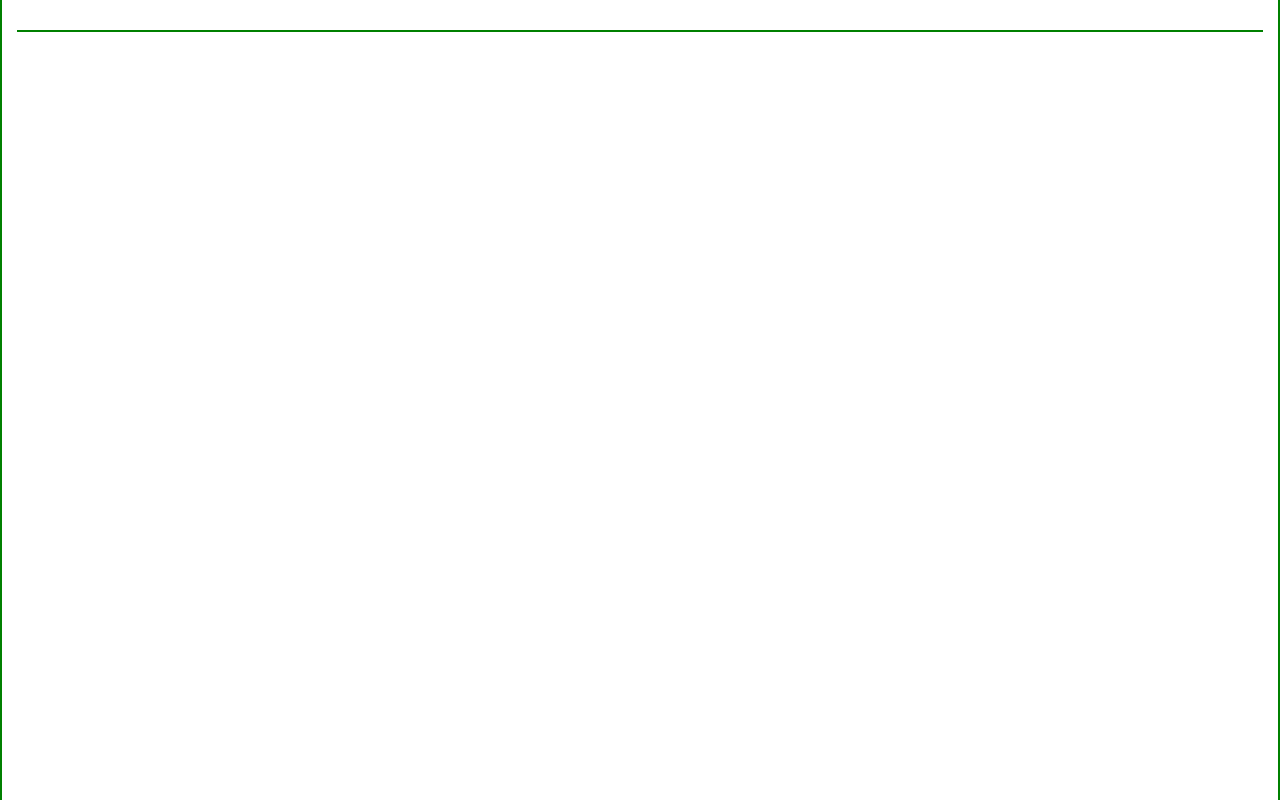
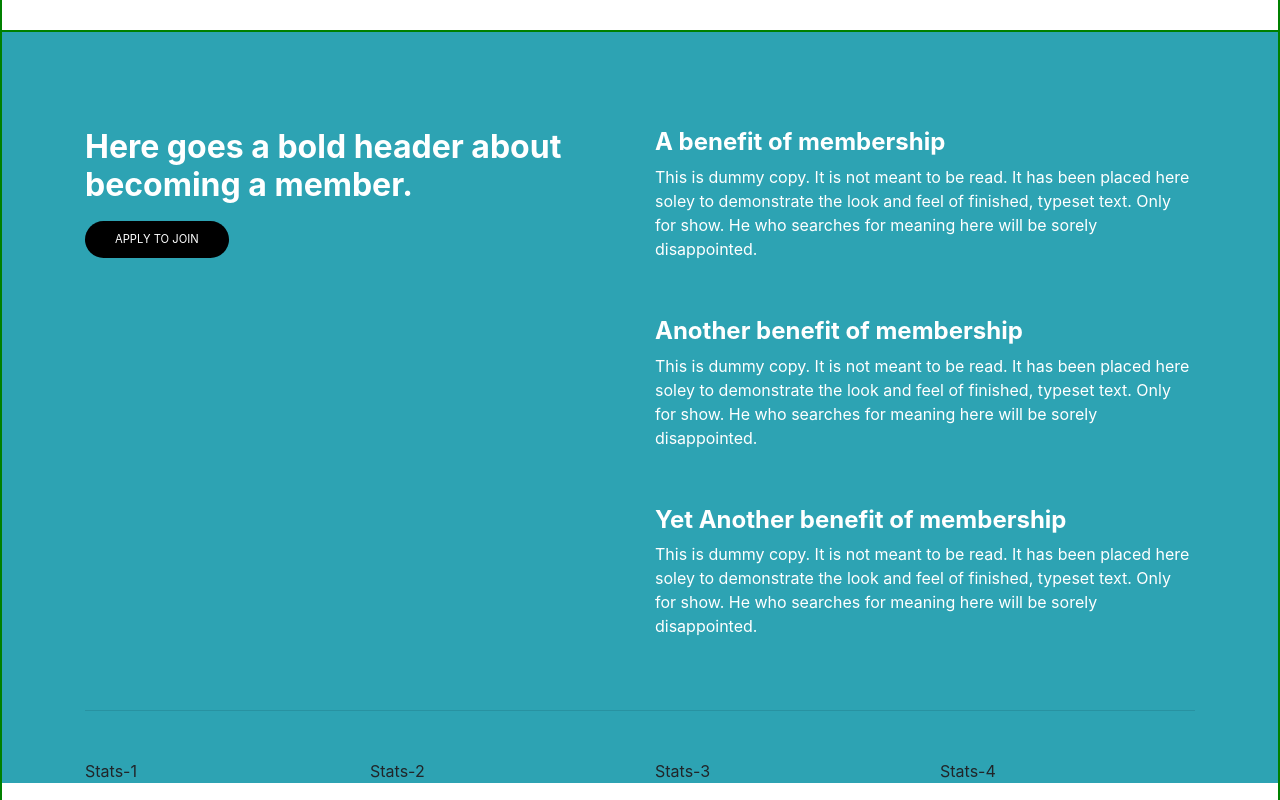
Before and after one commit to tundeiness/Blacks-In-AI, a React (Create React App) app: page / in a window 1280 px wide. Shown: the part 520-1320 px from the top of the page. Built offline with nearby package versions, Linux system fonts and the light colour scheme.

Commit message:
setup mock up for membership drive
setup mock up for statistics row

```diff
--- a/src/App.js
+++ b/src/App.js
@@ -2,15 +2,17 @@ import React from 'react';
 import './App.css';
 import Header from './components/Header';
 import Introduction from './components/Introduction';
+import Membership from './components/membership';
 
 const App = () => (
   <>
     <Header />
-    <div className="container-fluid" id="main">
+    <div className="main-wrapper" id="main">
       {/* <div className="container">
         <p>Hello World !!!</p>
       </div> */}
       <Introduction />
+      <Membership />
     </div>
   </>
 );
--- a/src/components/membership.js
+++ b/src/components/membership.js
@@ -0,0 +1,40 @@
+import React from 'react';
+
+const Membership = () => (
+  <div className="container-fluid member-wrapper">
+    <div className="container">
+      <div className="row">
+        <div className="col-lg-6 member-col-left">
+          <div className="left-matter">
+            <h2>Here goes a bold header about becoming a member.</h2>
+            <a href="#" className="button">Apply to Join</a>
+          </div>
+        </div>
+        <div className="col-lg-6 member-col-right">
+          <div className="listing-one">
+            <h4>A benefit of membership</h4>
+            <p>This is dummy copy. It is not meant to be read. It has been placed here  soley to demonstrate the look and feel of finished, typeset text. Only   for show. He who searches for meaning here will be sorely disappointed.</p>
+          </div>
+          <div className="listing-two">
+            <h4>Another benefit of membership</h4>
+            <p>This is dummy copy. It is not meant to be read. It has been placed here  soley to demonstrate the look and feel of finished, typeset text. Only   for show. He who searches for meaning here will be sorely disappointed.</p>
+          </div>
+          <div className="listing-three">
+            <h4>Yet Another benefit of membership</h4>
+            <p>This is dummy copy. It is not meant to be read. It has been placed here  soley to demonstrate the look and feel of finished, typeset text. Only   for show. He who searches for meaning here will be sorely disappointed.</p>
+          </div>
+        </div>
+      </div>
+      <hr />
+      <div className="row statistics">
+        <div className="col-lg-3 stats-one">Stats-1</div>
+        <div className="col-lg-3 stats-one">Stats-2</div>
+        <div className="col-lg-3 stats-one">Stats-3</div>
+        <div className="col-lg-3 stats-one">Stats-4</div>
+      </div>
+    </div>
+  </div>
+
+);
+
+export default Membership;
--- a/src/index.css
+++ b/src/index.css
@@ -26,22 +26,22 @@ code {
   z-index: 9999;
 }
 
-#header-container{
+#header-container {
   display: inline-block !important;
 }
 
-.sub-container{
+.sub-container {
   margin-top: 1.5rem;
 }
 
-.sub-container > li{
+.sub-container > li {
   list-style-type: none;
   text-transform: uppercase;
   font-size: .8rem;
   font-weight: 900;
 }
 
-.sub-container > li > a:hover{
+.sub-container > li > a:hover {
   text-decoration-line: none;
 }
 
@@ -58,7 +58,7 @@ code {
 
 
 
-.sub-container > li:last-child{
+.sub-container > li:last-child {
   display: block;
   width: 6rem;
   background-color: orange;
@@ -71,7 +71,7 @@ code {
 /* Main component */
 
 
-#main{
+#main {
   border: 2px solid green;
   height: 1500px;
   margin-top: 84px;
@@ -79,37 +79,94 @@ code {
 
 /* Introduction component */
 
-.container-wrapper{
+.container-wrapper {
   background-color: #ffffff;
   border-bottom: 2px solid green;
 }
 
-#container-intro{
+#container-intro {
   border: 2px solid #000;
   margin-top: 2.5rem;
   margin-bottom: 3.5rem;
 }
 
-.intro-statements{
+.intro-statements {
   margin-top: 2rem;
   margin-bottom: 2rem;
   /* padding-left: 1rem; */
 }
 
-.intro-statements > h1{
+.intro-statements > h1 {
   font-weight: bold;
   margin-top: 2.5rem;
   margin-left: 1.2rem;
 }
 
-.intro-statements > p{
+.intro-statements > p {
   color: grey;
   font-size: 1.2rem;
   margin-left: 1.2rem;
   margin-top: 1rem;
 }
 
-.intro-image{
+.intro-image {
   margin-top: 2rem;
   margin-bottom: 2rem;
 }
+
+/* Membership Components */
+
+.member-wrapper {
+  background-color: rgb(45, 163, 179);
+}
+
+.member-col-left {
+  margin-top: 6rem;
+  margin-bottom: 12rem;
+}
+
+.member-col-right {
+  margin-top: 6rem;
+}
+
+.member-col-right > div > h4 {
+  color: #ffffff;
+  font-weight: bold;
+}
+
+.member-col-right > div > p {
+  color: #ffffff;
+}
+
+.member-col-right > div {
+  margin-bottom: 3.5rem;
+}
+
+.left-matter > h2 {
+  font-weight: bold;
+  color: white;
+  margin-bottom: 1rem;
+}
+
+.button {
+  background-color: #000;
+  border: none;
+  border-radius: 2.5rem;
+  color: white;
+  padding: 10px 30px;
+  text-align: center;
+  text-decoration: none;
+  display: inline-block;
+  font-size: .7rem;
+  /* margin: 2px 1px; */
+  cursor: pointer;
+  text-transform: uppercase;
+}
+
+.button:hover{
+  text-decoration: none;
+}
+
+.statistics{
+  margin-top: 3rem;
+}
```
